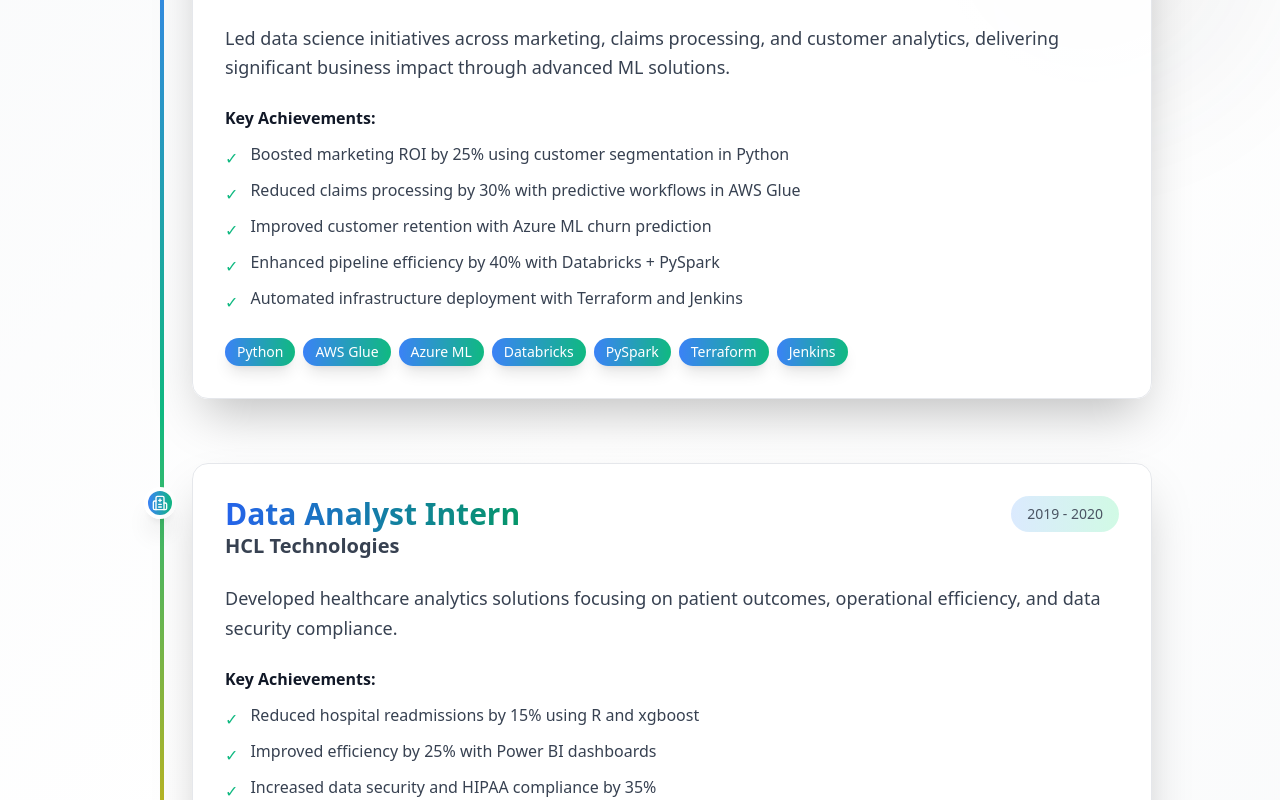
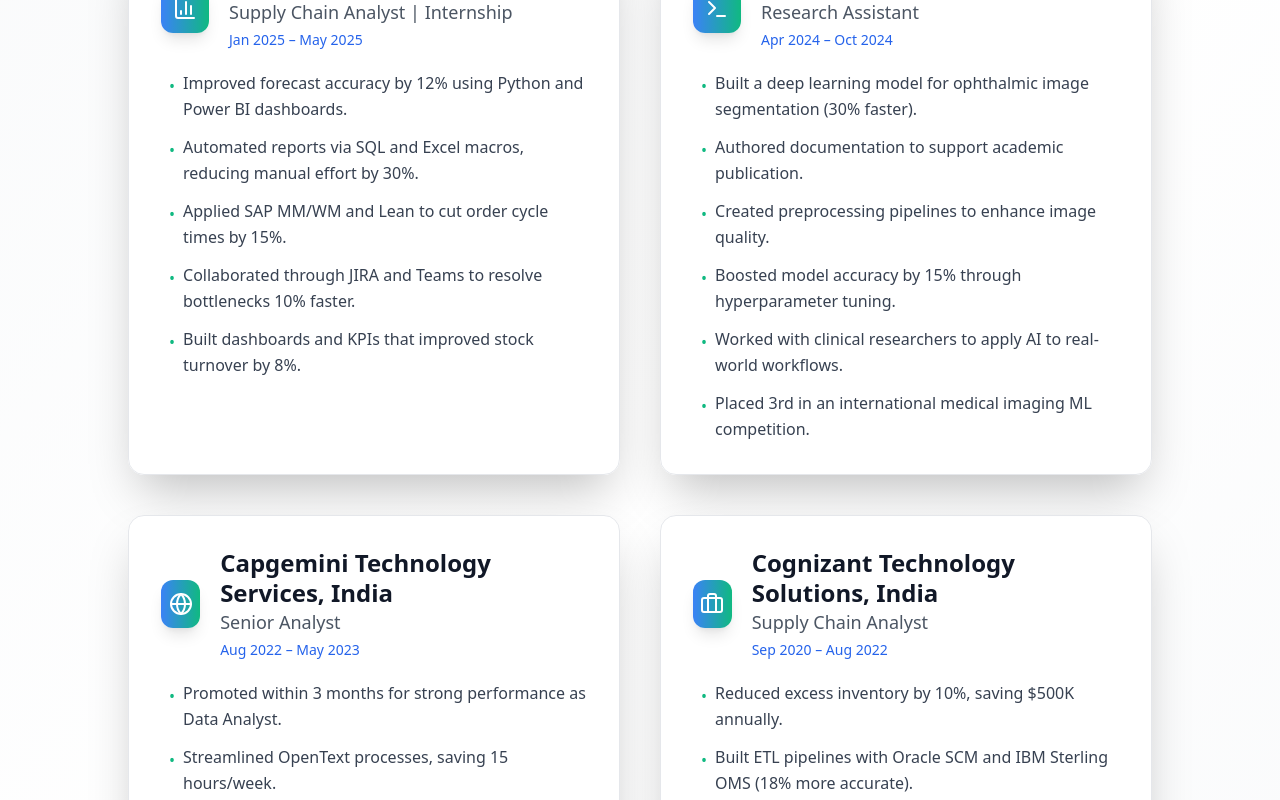
Before and after one commit to Aravind-shrenivas/my-portfolio, a React (Vite) app: page / in a window 1280 px wide. Shown: the part 1420-2220 px from the top of the page. Built offline with nearby package versions, Linux system fonts and the light colour scheme.

Commit message:
Refactor: Update experience and projects sections
Update the experience section with new roles and remove the academic experience section. Improve the projects section layout for better desktop visibility.

```diff
--- a/src/components/Experience.tsx
+++ b/src/components/Experience.tsx
@@ -1,102 +1,99 @@
 
-import React from 'react';
-import { Building2, Hospital } from 'lucide-react';
+import React from "react";
+import { Briefcase, Terminal, BarChart3, Globe } from "lucide-react";
 
-const Experience = () => {
 const experiences = [
   {
-      title: "Senior Analyst",
-      company: "Capgemini",
-      period: "2021 - 2023",
-      description: "Led data science initiatives across marketing, claims processing, and customer analytics, delivering significant business impact through advanced ML solutions.",
+    company: "Intel Corporation, AZ, USA",
+    title: "Supply Chain Analyst | Internship",
+    period: "Jan 2025 – May 2025",
     achievements: [
-        "Boosted marketing ROI by 25% using customer segmentation in Python",
-        "Reduced claims processing by 30% with predictive workflows in AWS Glue",
-        "Improved customer retention with Azure ML churn prediction",
-        "Enhanced pipeline efficiency by 40% with Databricks + PySpark",
-        "Automated infrastructure deployment with Terraform and Jenkins"
+      "Improved forecast accuracy by 12% using Python and Power BI dashboards.",
+      "Automated reports via SQL and Excel macros, reducing manual effort by 30%.",
+      "Applied SAP MM/WM and Lean to cut order cycle times by 15%.",
+      "Collaborated through JIRA and Teams to resolve bottlenecks 10% faster.",
+      "Built dashboards and KPIs that improved stock turnover by 8%."
     ],
-      technologies: ["Python", "AWS Glue", "Azure ML", "Databricks", "PySpark", "Terraform", "Jenkins"],
-      icon: Building2
+    icon: BarChart3
   },
   {
-      title: "Data Analyst Intern",
-      company: "HCL Technologies",
-      period: "2019 - 2020",
-      description: "Developed healthcare analytics solutions focusing on patient outcomes, operational efficiency, and data security compliance.",
+    company: "University of Arizona, AZ, USA",
+    title: "Research Assistant",
+    period: "Apr 2024 – Oct 2024",
     achievements: [
-        "Reduced hospital readmissions by 15% using R and xgboost",
-        "Improved efficiency by 25% with Power BI dashboards",
-        "Increased data security and HIPAA compliance by 35%",
-        "Integrated EPIC, survey, and third-party data into real-time reporting"
+      "Built a deep learning model for ophthalmic image segmentation (30% faster).",
+      "Authored documentation to support academic publication.",
+      "Created preprocessing pipelines to enhance image quality.",
+      "Boosted model accuracy by 15% through hyperparameter tuning.",
+      "Worked with clinical researchers to apply AI to real-world workflows.",
+      "Placed 3rd in an international medical imaging ML competition."
     ],
-      technologies: ["R", "xgboost", "Power BI", "EPIC", "HIPAA Compliance"],
-      icon: Hospital
+    icon: Terminal
+  },
+  {
+    company: "Capgemini Technology Services, India",
+    title: "Senior Analyst",
+    period: "Aug 2022 – May 2023",
+    achievements: [
+      "Promoted within 3 months for strong performance as Data Analyst.",
+      "Streamlined OpenText processes, saving 15 hours/week.",
+      "Boosted document search accuracy by 30% using metadata automation.",
+      "Automated 10K+ weekly customer feedback entries.",
+      "Deployed BERT sentiment analysis via AWS Lambda + Power BI."
+    ],
+    icon: Globe,
+  },
+  {
+    company: "Cognizant Technology Solutions, India",
+    title: "Supply Chain Analyst",
+    period: "Sep 2020 – Aug 2022",
+    achievements: [
+      "Reduced excess inventory by 10%, saving $500K annually.",
+      "Built ETL pipelines with Oracle SCM and IBM Sterling OMS (18% more accurate).",
+      "Increased fulfillment by 20% using Six Sigma DMAIC.",
+      "Automated reporting with AWS Lambda + Azure (25% faster).",
+      "Trained 5 junior analysts and improved reporting accuracy by 15%.",
+      "Improved cross-team collaboration via Slack and Confluence."
+    ],
+    icon: Briefcase
   }
 ];
 
-  return (
-    <section id="experience" className="py-12 bg-gradient-to-br from-gray-50 via-white to-gray-50 dark:from-gray-900 dark:via-black dark:to-gray-900 relative overflow-hidden">
-      {/* Animated background */}
-      <div className="absolute inset-0 opacity-5">
-        <div className="absolute top-0 right-0 w-96 h-96 bg-gradient-to-br from-black to-gray-600 dark:from-white dark:to-gray-400 rounded-full filter blur-3xl animate-float delay-500"></div>
-      </div>
-
-      <div className="container mx-auto px-6 relative z-10">
+const Experience = () => (
+  <section id="experience" className="py-20 bg-gradient-to-br from-gray-50 via-white to-gray-50 dark:from-gray-900 dark:via-black dark:to-gray-900 relative">
+    <div className="container mx-auto px-6">
       <h2 className="text-5xl font-bold text-center text-gray-900 dark:text-white mb-16 animate-fade-in">
         Professional <span className="bg-gradient-to-r from-blue-500 to-emerald-500 bg-clip-text text-transparent">Experience</span>
       </h2>
-
-        <div className="max-w-5xl mx-auto">
-          <div className="relative">
-            {/* Enhanced timeline line */}
-            <div className="absolute left-8 top-0 bottom-0 w-1 bg-gradient-to-b from-blue-500 via-emerald-500 to-yellow-500 rounded-full shadow-lg"></div>
-
-            {experiences.map((exp, index) => (
-              <div key={index} className="relative mb-16 ml-16 animate-slide-in-left" style={{ animationDelay: `${index * 200}ms` }}>
-                {/* Enhanced timeline dot */}
-                <div className="absolute -left-12 top-6 w-8 h-8 bg-gradient-to-r from-blue-500 to-emerald-500 rounded-full border-4 border-white dark:border-black shadow-xl flex items-center justify-center animate-scale-in" style={{ animationDelay: `${index * 200 + 300}ms` }}>
-                  <exp.icon className="text-white" size={16} />
+      <div className="grid md:grid-cols-2 gap-10 max-w-5xl mx-auto">
+        {experiences.map((exp, idx) => (
+          <div
+            key={idx}
+            className="relative bg-white/90 dark:bg-black/90 backdrop-blur-sm rounded-2xl p-8 shadow-2xl border border-gray-200 dark:border-gray-800 transition-all duration-500 hover:scale-105 hover:shadow-3xl group"
+          >
+            <div className="flex items-center mb-5 space-x-5">
+              <div className="w-12 h-12 rounded-xl flex items-center justify-center bg-gradient-to-r from-blue-500 to-emerald-500 shadow-lg">
+                <exp.icon className="text-white" size={24} />
               </div>
-
-                <div className="bg-white/90 dark:bg-black/90 backdrop-blur-sm rounded-2xl p-8 shadow-2xl hover:shadow-3xl border border-gray-200 dark:border-gray-800 transition-all duration-500 hover:scale-105">
-                  <div className="flex flex-col md:flex-row md:items-start md:justify-between mb-6">
               <div>
-                      <h3 className="text-3xl font-bold bg-gradient-to-r from-blue-600 to-emerald-600 bg-clip-text text-transparent">{exp.title}</h3>
-                      <p className="text-xl text-gray-700 dark:text-gray-300 font-semibold">{exp.company}</p>
+                <h3 className="text-2xl font-bold text-gray-900 dark:text-white leading-tight">{exp.company}</h3>
+                <p className="text-lg text-gray-600 dark:text-gray-300">{exp.title}</p>
+                <span className="block text-sm text-blue-600 dark:text-emerald-300 font-medium mt-1">{exp.period}</span>
               </div>
-                    <span className="text-gray-600 dark:text-gray-400 text-sm mt-2 md:mt-0 bg-gradient-to-r from-blue-100 to-emerald-100 dark:from-blue-900 dark:to-emerald-900 px-4 py-2 rounded-full font-medium">{exp.period}</span>
             </div>
-
-                  <p className="text-gray-700 dark:text-gray-300 mb-6 leading-relaxed text-lg">{exp.description}</p>
-
-                  <div className="space-y-3 mb-6">
-                    <h4 className="font-semibold text-gray-900 dark:text-white">Key Achievements:</h4>
-                    <ul className="space-y-2">
-                      {exp.achievements.map((achievement, achIndex) => (
-                        <li key={achIndex} className="flex items-start space-x-3">
-                          <span className="text-emerald-500 mt-1">✓</span>
-                          <span className="text-gray-700 dark:text-gray-300">{achievement}</span>
+            <ul className="ml-2 space-y-3 mt-5">
+              {exp.achievements.map((item, achIdx) => (
+                <li key={achIdx} className="flex items-start space-x-2">
+                  <span className="text-emerald-500 mt-1">•</span>
+                  <span className="text-gray-700 dark:text-gray-200 leading-relaxed">{item}</span>
                 </li>
               ))}
             </ul>
           </div>
-
-                  <div className="flex flex-wrap gap-2">
-                    {exp.technologies.map((tech, techIndex) => (
-                      <span key={techIndex} className="px-3 py-1 bg-gradient-to-r from-blue-500 to-emerald-500 text-white rounded-full text-sm font-medium shadow-lg hover:shadow-xl transform hover:scale-105 transition-all duration-300">
-                        {tech}
-                      </span>
         ))}
-                  </div>
-                </div>
-              </div>
-            ))}
-          </div>
       </div>
     </div>
   </section>
 );
-};
 
 export default Experience;
--- a/src/components/FeaturedProjects.tsx
+++ b/src/components/FeaturedProjects.tsx
@@ -1,8 +1,6 @@
-
-import React from 'react';
+import React, { useState } from 'react';
 import { Github } from 'lucide-react';
 
-const FeaturedProjects = () => {
 const projects = [
   {
     title: "Anomaly Detection for Transaction Monitoring",
@@ -62,6 +60,9 @@ const FeaturedProjects = () => {
   }
 ];
 
+const FeaturedProjects = () => {
+  const [expanded, setExpanded] = useState<number | null>(null);
+
   return (
     <section id="featured-projects" className="py-20 bg-white dark:bg-black relative overflow-hidden">
       {/* Animated background */}
@@ -69,61 +70,86 @@ const FeaturedProjects = () => {
         <div className="absolute top-1/4 right-1/4 w-96 h-96 bg-gradient-to-br from-blue-500 to-emerald-500 rounded-full filter blur-3xl animate-float"></div>
         <div className="absolute bottom-1/4 left-1/4 w-80 h-80 bg-gradient-to-br from-emerald-500 to-yellow-500 rounded-full filter blur-3xl animate-float delay-1000"></div>
       </div>
-
       <div className="container mx-auto px-6 relative z-10">
         <h2 className="text-5xl font-bold text-center text-gray-900 dark:text-white mb-16 animate-fade-in">
           Featured <span className="bg-gradient-to-r from-blue-500 to-emerald-500 bg-clip-text text-transparent">Projects</span>
         </h2>
-
-        <div className="grid md:grid-cols-2 lg:grid-cols-3 xl:grid-cols-4 gap-6 max-w-7xl mx-auto">
-          {projects.map((project, index) => (
-            <div key={index} className="bg-white/90 dark:bg-black/90 backdrop-blur-sm rounded-2xl overflow-hidden shadow-2xl hover:shadow-3xl border border-gray-200 dark:border-gray-800 transition-all duration-500 hover:scale-105 animate-scale-in" style={{ animationDelay: `${index * 100}ms` }}>
+        {/* Responsive grid: 1col mobile, 2col tablet/desktop */}
+        <div className="grid grid-cols-1 md:grid-cols-2 gap-10 max-w-4xl mx-auto">
+          {projects.map((project, index) => {
+            const isOpen = expanded === index;
+            return (
+              <div
+                key={index}
+                className={`
+                  relative bg-white/90 dark:bg-black/90 backdrop-blur-sm rounded-2xl overflow-hidden shadow-2xl border border-gray-200 dark:border-gray-800
+                  transition-all duration-500 group
+                  hover:scale-105 hover:shadow-3xl cursor-pointer
+                  ${isOpen ? "ring-2 ring-emerald-400 scale-105" : ""}
+                `}
+                style={{ minHeight: "420px" }}
+                onClick={() => setExpanded(isOpen ? null : index)}
+                tabIndex={0}
+                onKeyDown={e => {
+                  if (e.key === "Enter" || e.key === " ") setExpanded(isOpen ? null : index);
+                }}
+                aria-expanded={isOpen}
+              >
                 <div className="aspect-video overflow-hidden">
                   <img
                     src={project.image}
                     alt={project.title}
-                  className="w-full h-full object-cover transition-transform duration-300 hover:scale-110"
+                    className="w-full h-full object-cover transition-transform duration-300 group-hover:scale-110"
                   />
                 </div>
-
-              <div className="p-6">
-                <h3 className="text-lg font-bold text-gray-900 dark:text-white mb-3 line-clamp-2">
+                <div className="p-8">
+                  <h3 className="text-xl font-semibold text-gray-900 dark:text-white mb-3 line-clamp-2">
                     {project.title}
                   </h3>
-                <p className="text-gray-700 dark:text-gray-300 mb-4 leading-relaxed text-sm line-clamp-3">
+                  <div
+                    className={`transition-all duration-300 ${isOpen ? "max-h-[300px]" : "max-h-[64px] overflow-hidden"}`}
+                  >
+                    <p className="text-gray-700 dark:text-gray-300 mb-4 leading-relaxed text-base">
                       {project.description}
                     </p>
-
-                <div className="flex flex-wrap gap-1 mb-6">
-                  {project.technologies.slice(0, 3).map((tech, techIndex) => (
-                    <span key={techIndex} className="px-2 py-1 bg-gradient-to-r from-gray-100 to-gray-200 dark:from-gray-800 dark:to-gray-700 text-gray-800 dark:text-gray-200 rounded-full text-xs font-medium shadow-sm hover:shadow-md transform hover:scale-105 transition-all duration-300">
+                  </div>
+                  <div className="flex flex-wrap gap-2 mb-6">
+                    {project.technologies.map((tech, techIndex) => (
+                      <span key={techIndex}
+                        className="px-3 py-1 bg-gradient-to-r from-gray-100 to-gray-200 dark:from-gray-800 dark:to-gray-700 text-gray-800 dark:text-gray-200 rounded-full text-xs font-medium shadow-sm hover:shadow-md transition-all duration-300"
+                      >
                         {tech}
                       </span>
                     ))}
-                  {project.technologies.length > 3 && (
-                    <span className="px-2 py-1 bg-gradient-to-r from-blue-100 to-emerald-100 dark:from-blue-900 dark:to-emerald-900 text-blue-800 dark:text-blue-200 rounded-full text-xs font-medium">
-                      +{project.technologies.length - 3}
-                    </span>
-                  )}
                   </div>
-
                   {project.githubUrl && (
                     <div className="flex justify-center">
                       <a
                         href={project.githubUrl}
                         target="_blank"
                         rel="noopener noreferrer"
-                      className="w-full bg-gradient-to-r from-gray-800 to-gray-900 dark:from-gray-200 dark:to-gray-100 text-white dark:text-black text-center py-2 rounded-xl hover:shadow-lg font-semibold transition-all duration-300 transform hover:scale-105 flex items-center justify-center gap-2 text-sm"
+                        className="w-full bg-gradient-to-r from-gray-800 to-gray-900 dark:from-gray-200 dark:to-gray-100 text-white dark:text-black text-center py-3 rounded-xl hover:shadow-lg font-semibold transition-all duration-300 flex items-center justify-center gap-2 text-sm"
                       >
-                      <Github size={14} />
-                      GitHub
+                        <Github size={16} /> GitHub
                       </a>
                     </div>
                   )}
+                  {isOpen && (
+                    <button
+                      aria-label="Close"
+                      className="absolute top-4 right-4 p-2 text-gray-600 dark:text-gray-300 bg-gray-100 dark:bg-gray-800 rounded-full hover:bg-gray-200 dark:hover:bg-gray-700 focus:outline-none"
+                      onClick={e => { e.stopPropagation(); setExpanded(null); }}
+                    >&times;</button>
+                  )}
+                  {!isOpen && (
+                    <span className="absolute top-2 right-2 text-gray-400 text-xs bg-gray-100 dark:bg-gray-800 rounded-full px-2 py-1">Click to expand</span>
+                  )}
                 </div>
               </div>
-          ))}
+            );
+          })}
         </div>
+        <p className="text-center text-sm text-gray-500 dark:text-gray-400 mt-8">Click any card to expand and explore more project details.</p>
       </div>
     </section>
   );
--- a/src/pages/Index.tsx
+++ b/src/pages/Index.tsx
@@ -4,7 +4,7 @@ import { ThemeProvider } from '../contexts/ThemeContext';
 import Header from '../components/Header';
 import AboutMe from '../components/AboutMe';
 import Experience from '../components/Experience';
-import ResearchExperience from '../components/ResearchExperience';
+// Removed: import ResearchExperience from '../components/ResearchExperience';
 import Education from '../components/Education';
 import Research from '../components/Research';
 import FeaturedProjects from '../components/FeaturedProjects';
@@ -25,7 +25,7 @@ const Index = () => {
         <main className="relative">
           <AboutMe />
           <Experience />
-          <ResearchExperience />
+          {/* REMOVED: <ResearchExperience /> */}
           <Education />
           <Research />
           <FeaturedProjects />
```
Lines whose indentation alone changed are shown as unchanged.
